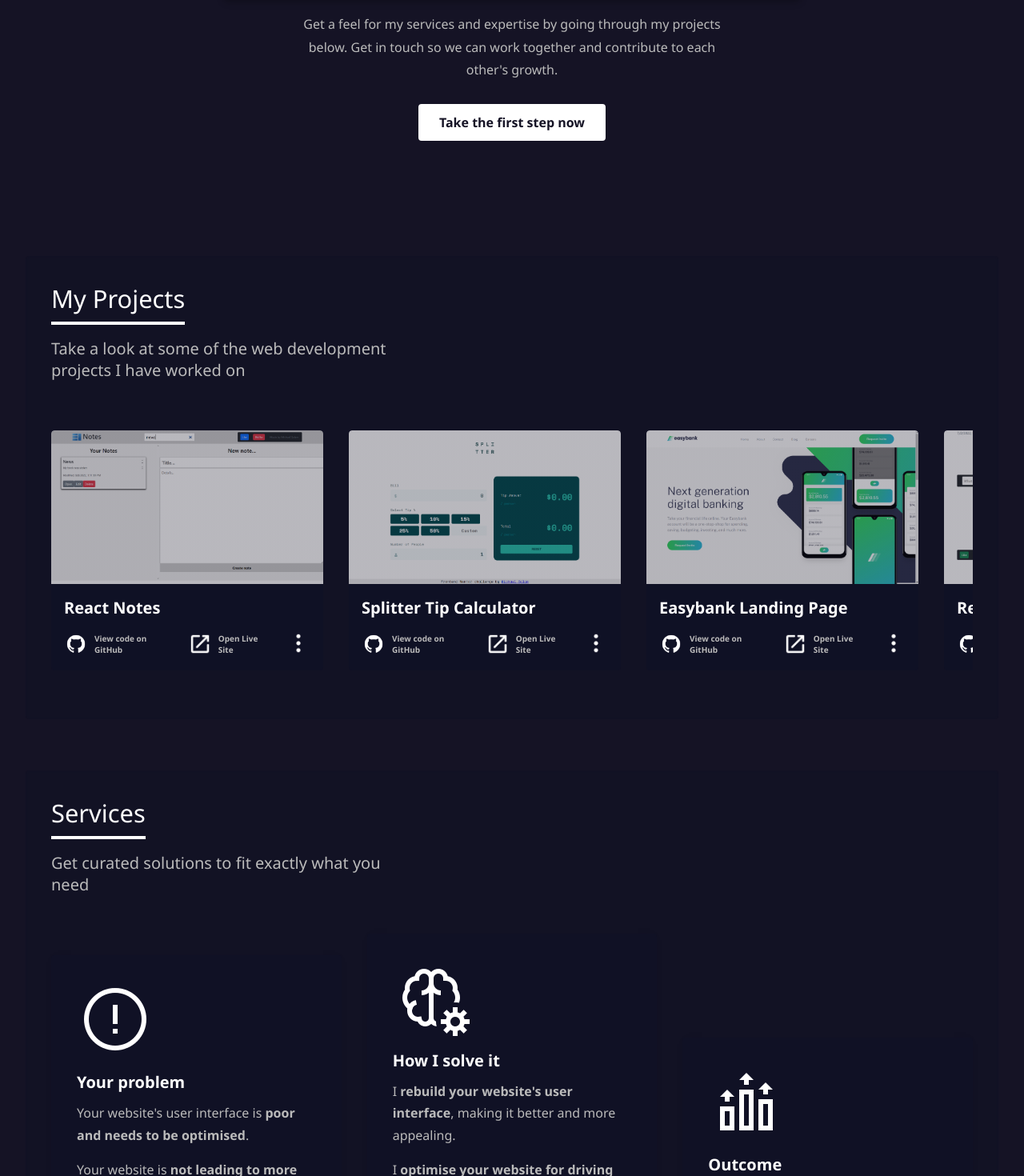
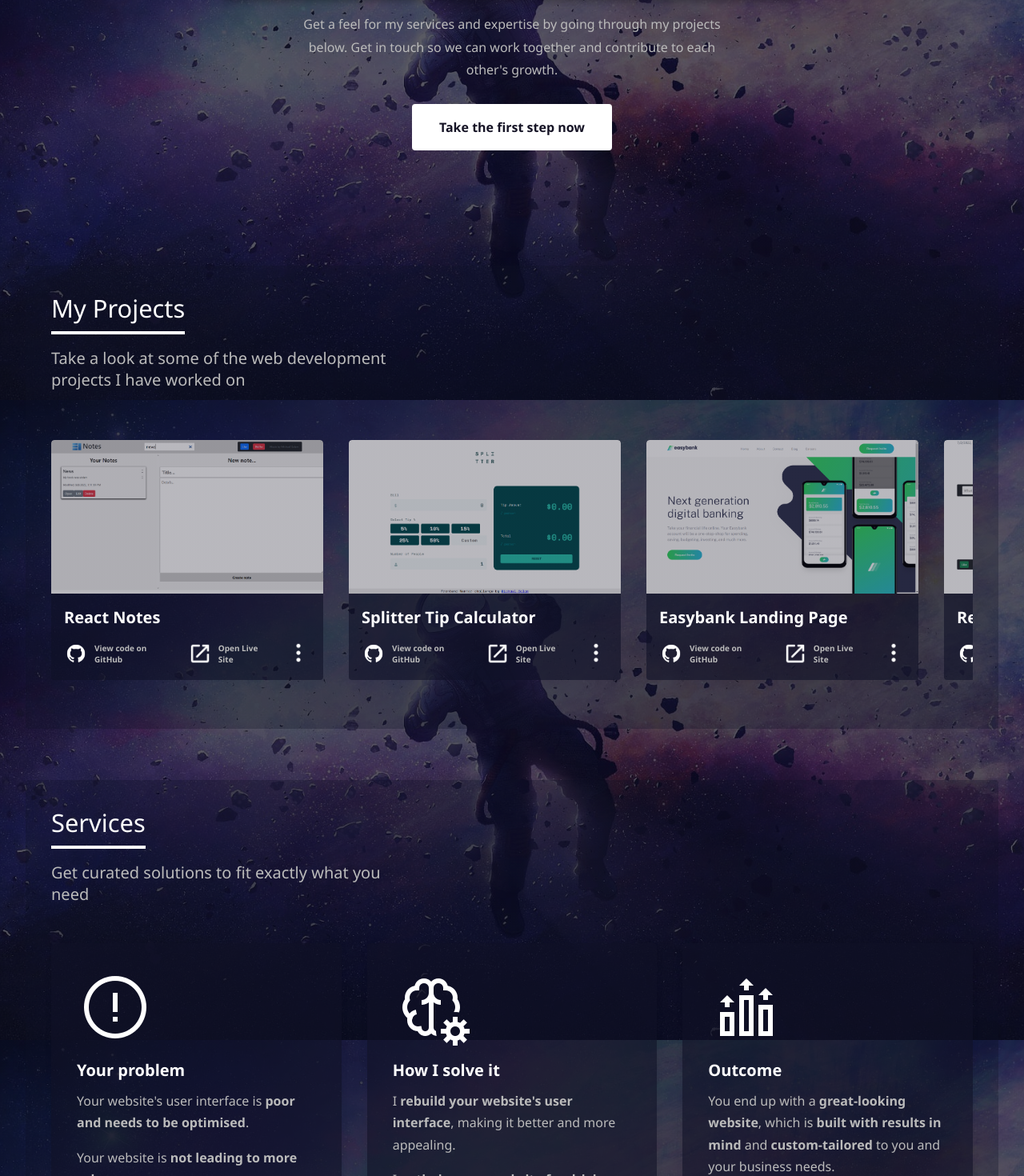
Before and after one commit to michael-salam/portfolio-website-rebuild, a React (Create React App) app: page / in a window 1280 px wide. Shown: the part 300-1770 px from the top of the page at 80% size. Built offline with nearby package versions, Linux system fonts and the light colour scheme.

Commit message:
Site update
Removed bg blurs, etc.

```diff
--- a/src/App.scss
+++ b/src/App.scss
@@ -16,7 +16,7 @@ body {
     font-family: 'Segoe UI', Tahoma, Geneva, Verdana, sans-serif;
     background-color: variables.$colorPrimary;
     color: variables.$colorLightGray;
-    // background: linear-gradient(to right, #080815aa, #080815aa), url(./images/big-bg.jpg);
+    background: linear-gradient(to right, #080815aa, #080815aa), url(./images/big-bg.jpg);
     background-position: center;
     background-size: cover;
     background-repeat: no-repeat;
@@ -80,7 +80,7 @@ section {
     background-color: rgba(variables.$colorSecondary, 0.3);
     padding: 2rem;
     border-radius: 0.25rem;
-    backdrop-filter: blur(2px);
+    // backdrop-filter: blur(2px);
 
     .main-heading {
         display: inline-block;
--- a/src/components/GetInTouch/GetInTouch.scss
+++ b/src/components/GetInTouch/GetInTouch.scss
@@ -24,9 +24,12 @@
         align-items: start;
     }
 
+
     .link {
         display: flex;
         align-items: center;
+        transition: all 0.2s;
+
 
         img {
             height: 28px;
@@ -45,5 +48,9 @@
                 margin-right: 0;
             }
         }
+
+        &:hover {
+            transform: scale(0.95);
+        }
     }
 }
--- a/src/components/Header/Header.scss
+++ b/src/components/Header/Header.scss
@@ -44,6 +44,7 @@
         .btn {
             display: inline-block;
             margin-top: 1.75rem;
+            padding: 1rem 2rem;
 
             &:hover {
                 animation: pulse 0.2s ease-in-out forwards;
--- a/src/components/Services/Services.scss
+++ b/src/components/Services/Services.scss
@@ -4,7 +4,7 @@
 .services-container {
     margin: auto;
     display: flex;
-    align-items: flex-end;
+    // align-items: flex-end;
 
     @include mixins.breakpoint-down(tablet) {
         flex-direction: column;
```
